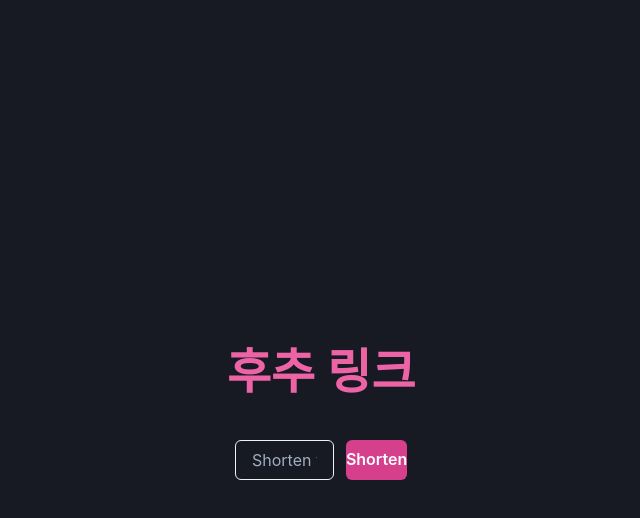
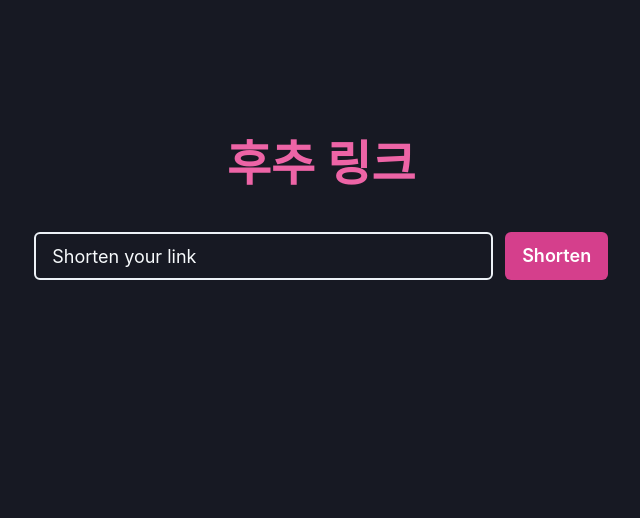
Before and after one commit to serranoarevalo/huchulink, a Next.js app: page / in a window 1280 px wide. Shown: the top 518 px of the page, without its empty margins (319-959 px from the left). Built offline with nearby package versions, Linux system fonts and the light colour scheme.

Commit message:
handler 1/2

```diff
--- a/package.json
+++ b/package.json
@@ -14,7 +14,8 @@
     "framer-motion": "^4.1.17",
     "next": "12.0.3",
     "react": "17.0.2",
-    "react-dom": "17.0.2"
+    "react-dom": "17.0.2",
+    "react-hook-form": "^7.19.5"
   },
   "devDependencies": {
     "@types/node": "16.11.7",
--- /dev/null
+++ b/pages/api/submit.tsx
@@ -0,0 +1,21 @@
+import type { NextApiRequest, NextApiResponse } from "next";
+
+export default async function handler(
+  req: NextApiRequest,
+  res: NextApiResponse
+) {
+  try {
+    if (req.method === "POST") {
+      let url: string = JSON.parse(req.body).url;
+      if (!url.includes("http")) {
+        url = `http://${url}`;
+      }
+      await fetch(url);
+      res.status(200).end();
+    } else {
+      throw Error("Wrong method.");
+    }
+  } catch (e) {
+    res.status(400).end();
+  }
+}
--- a/pages/index.tsx
+++ b/pages/index.tsx
@@ -10,15 +10,30 @@ import {
 } from "@chakra-ui/layout";
 import type { NextPage } from "next";
 import Head from "next/head";
-import Image from "next/image";
+import { useForm } from "react-hook-form";
+
+interface IForm {
+  url: string;
+}
 
 const Home: NextPage = () => {
+  const {
+    register,
+    formState: { errors },
+    handleSubmit,
+  } = useForm<IForm>();
+  const onValid = ({ url }: IForm) => {
+    fetch("/api/submit", {
+      method: "POST",
+      body: JSON.stringify({ url }),
+    });
+  };
   return (
-    <Center bg="gray.900" minH="100vh" pt="4" color="white">
+    <Box bg="gray.900" minH="100vh" pt="4" color="white">
       <Head>
         <title>후추.링크</title>
       </Head>
-      <Container>
+      <Container pt="28">
         <VStack spacing={"8"}>
           <Text
             fontSize="5xl"
@@ -28,24 +43,41 @@ const Home: NextPage = () => {
           >
             후추 링크
           </Text>
-          <Box
-            w={["100%", "100%", "50%", "50%", "30%"]}
-            mt="5"
-            justifyContent="center"
-            display="flex"
+          <HStack
+            as="form"
+            onSubmit={handleSubmit(onValid)}
+            spacing="3"
+            w="100%"
           >
-            <HStack spacing="3" w="100%">
             <Input
+              {...register("url", {
+                required: true,
+                pattern: {
+                  value:
+                    /(http(s)?:\/\/.)?(www\.)?[-a-zA-Z0-9@:%._\+~#=]{2,256}\.[a-z]{2,6}\b([-a-zA-Z0-9@:%_\+.~#?&//=]*)/,
+                  message: "Please write a valid URL",
+                },
+              })}
+              size="lg"
+              _invalid={{ borderColor: "red.500" }}
+              isInvalid={Boolean(errors.url)}
               colorScheme="pink"
               placeholder="Shorten your link"
               borderColor="gray.100"
+              borderWidth="2px"
+              _placeholder={{ color: "gray.50" }}
             />
-              <Button colorScheme="pink">Shorten</Button>
+            <Button size="lg" colorScheme="pink" type="submit">
+              Shorten
+            </Button>
           </HStack>
-          </Box>
+
+          <Text color="red.500" mt="5" fontWeight="500">
+            {errors?.url?.message}
+          </Text>
         </VStack>
       </Container>
-    </Center>
+    </Box>
   );
 };
 
```
Also changed, not shown: 1 other file (tests, documents, lock files or other folders). Lines whose indentation alone changed are shown as unchanged.
